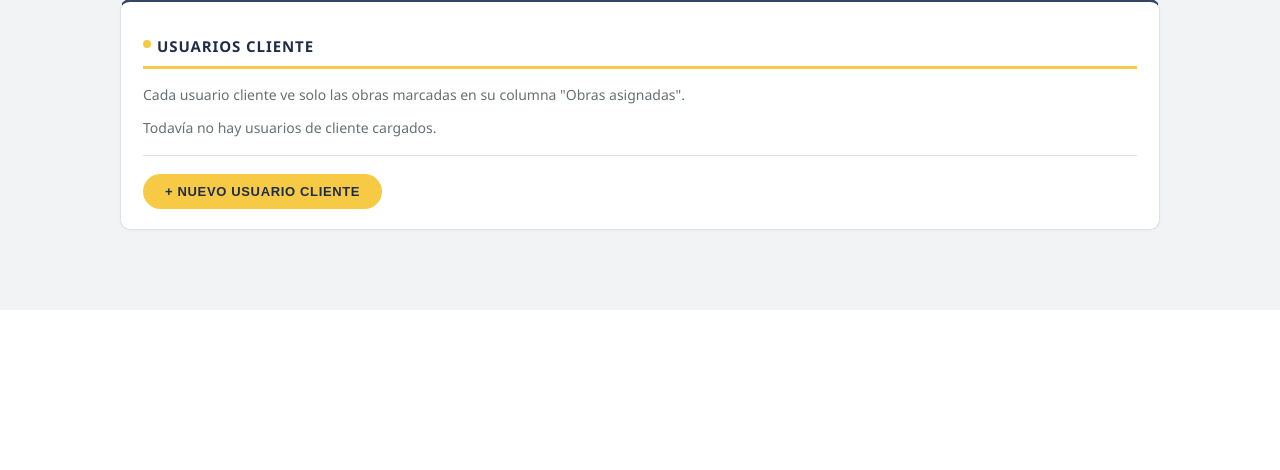
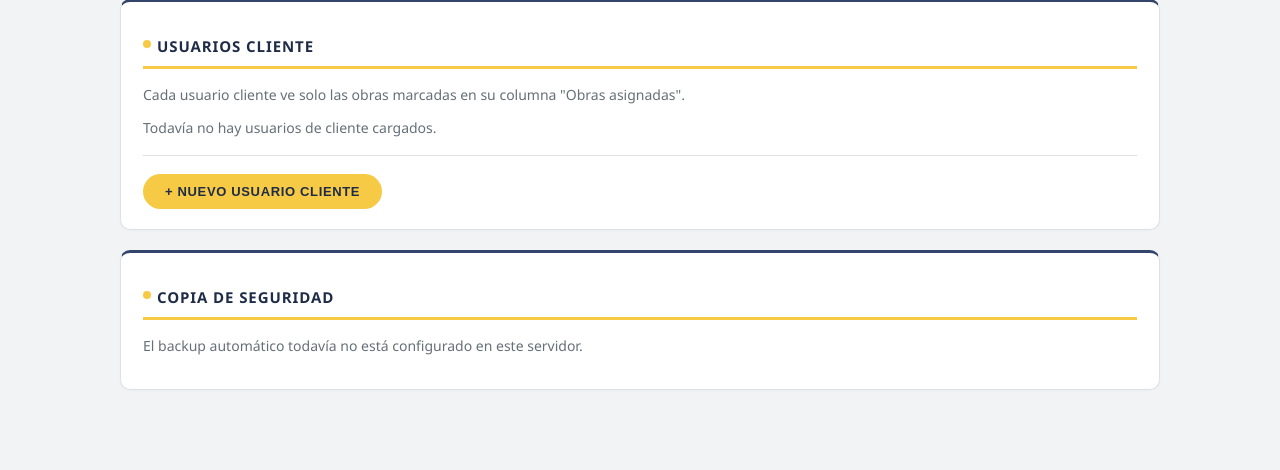
Before and after one commit to servicioscosesahidro-sys/cosesa-avance-obras, a Flask app: template templates/cosesa_usuarios.html in a window 1280 px wide. Shown: the part 566-1036 px from the top of the page. Before the commit the page ends 876 px from the top, so only its background shows below. Run offline with Flask 3, Linux system fonts and the light colour scheme; the template is opened without the code that fills it, so the values that code supplies are empty.

Commit message:
corrige plantilla de usuarios

```diff
--- a/templates/cosesa_usuarios.html
+++ b/templates/cosesa_usuarios.html
@@ -164,4 +164,16 @@ document.getElementById('form-nuevo-usuario-cliente')?.addEventListener('submit'
   this.action = "{{ url_for('crear_usuario_cliente', cliente_id=0) }}".replace('/0/', '/' + sel.value + '/');
 });
 </script>
+
+<div class="card">
+  <h2>Copia de seguridad</h2>
+  {% if backup_configurado %}
+  <p class="subtitle">La app guarda una copia automática de la base de datos y las fotos cada 20 minutos en un repositorio privado aparte. También podés forzar una copia ahora mismo (por ejemplo, justo antes de pedir una actualización de la app).</p>
+  <form method="post" action="{{ url_for('backup_ahora_route') }}">
+    <button class="btn btn-dark" type="submit">Hacer backup ahora</button>
+  </form>
+  {% else %}
+  <p class="subtitle">El backup automático todavía no está configurado en este servidor.</p>
+  {% endif %}
+</div>
 {% endblock %}
```
